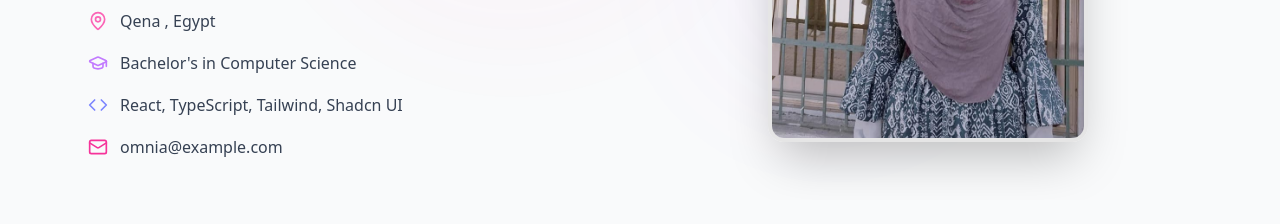
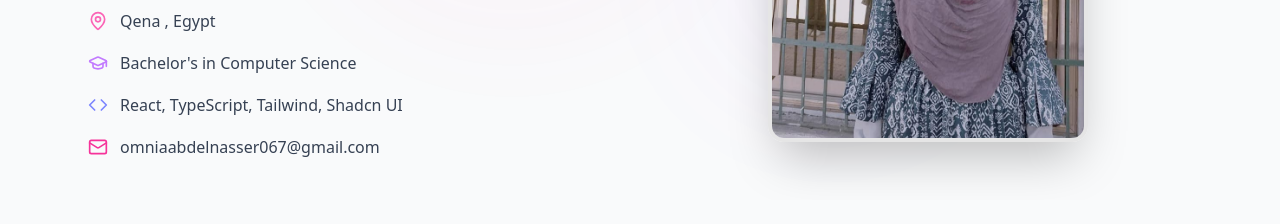
Before and after one commit to Omnia-Abdelnasser/my-portfolio, a Next.js app: page / in a window 1280 px wide. Shown: the part 1140-1364 px from the top of the page. Built offline with nearby package versions, Linux system fonts and the light colour scheme.

Commit message:
uodate about

```diff
--- a/src/sections/about.tsx
+++ b/src/sections/about.tsx
@@ -77,7 +77,7 @@ export default function About() {
               </li>
               <li className="flex items-center gap-3">
                 <Mail className="w-5 h-5 text-pink-500" />
-                <span>omnia@example.com</span>
+                <span>omniaabdelnasser067@gmail.com</span>
               </li>
             </motion.ul>
           </div>
```
